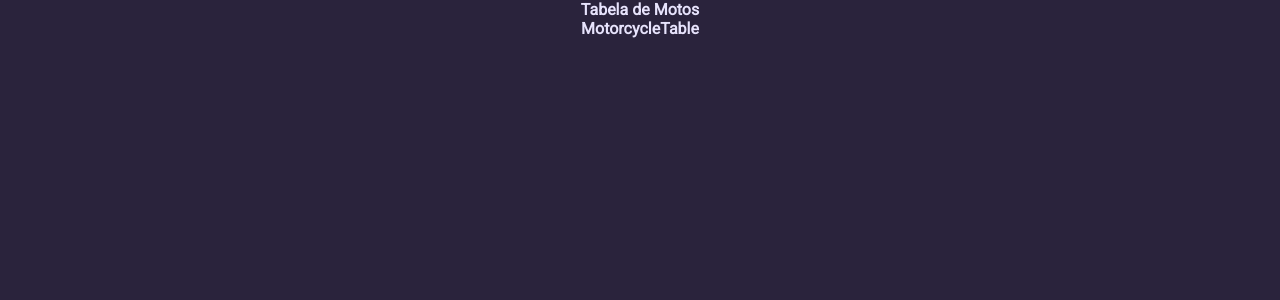
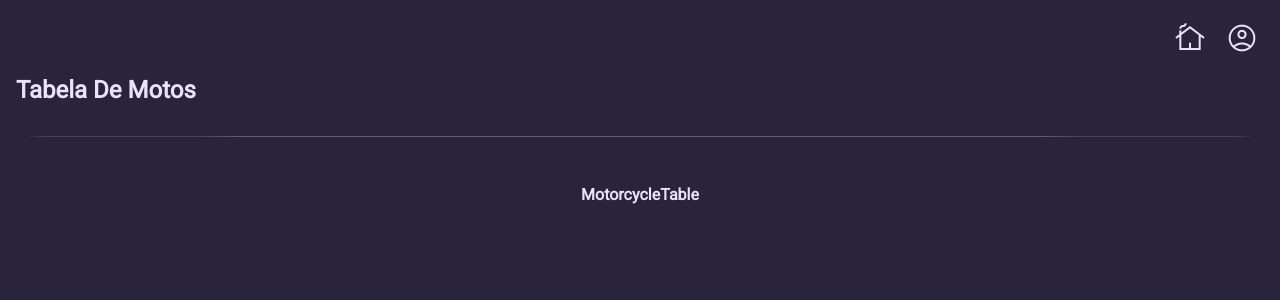
Before and after one commit to rsanttos89/teste-motocaSystems-frontEnd, a React (Create React App) app: page /motorcycle_table in a window 1280 px wide. Shown: the top 300 px of the page. Built offline with nearby package versions, Linux system fonts and the light colour scheme.

Commit message:
creating the header

```diff
--- a/src/components/Header/index.tsx
+++ b/src/components/Header/index.tsx
@@ -7,8 +7,15 @@ interface HeaderProps {
 
 const Header: React.FC<HeaderProps> = ({ title }) => {
   return (
-    <header id="topbar" className="flex">
+    <header id='topbar' className='flex'>
+      <div className='flex box-icons'>
+        <button className='material-symbols-outlined'>cottage</button>
+        <button className='material-symbols-outlined'>account_circle</button>
+      </div>
+
       <h1>{title}</h1>
+
+      <hr />
     </header>
   );
 };
--- a/src/components/Header/styles.css
+++ b/src/components/Header/styles.css
@@ -0,0 +1,37 @@
+#topbar {
+  width: 100%;
+  padding: 16px;
+}
+
+#topbar .box-icons {
+  margin-bottom: 16px;
+  flex-direction: row;
+  align-self: flex-end;
+  gap: 8px;
+}
+
+#topbar .box-icons button {
+  font-size: 2rem;
+  color: var(--txt-color);
+  background-color: transparent;
+  min-height: 44px;
+  max-height: 44px;
+  min-width: 44px;
+  max-width: 44px;
+}
+
+#topbar h1 {
+  font-size: 1.5rem;
+  font-weight: bolder;
+  text-transform: capitalize;
+  align-self: flex-start;
+}
+
+#topbar hr {
+  width: 100%;
+  height: 1px;
+  opacity: 0.3;
+  background-color: var(--border-color);
+  border-radius: 100%;
+  margin: 32px 0px ;
+}
--- a/src/routes/index.tsx
+++ b/src/routes/index.tsx
@@ -1,4 +1,3 @@
-import React from "react";
 import { BrowserRouter, Route, Routes, Navigate } from "react-router-dom";
 
 import Page404 from "../screens/404";
@@ -12,6 +11,7 @@ const RoutesApp = () => {
     <BrowserRouter>
       <Routes>
         <Route element={<Layout />}>
+          <Route path="/*" element={<Page404 />} />
           <Route path="/" element={<MotorcycleRegistration />} />
           <Route path="/motorcycle_table" element={<MotorcycleTable />} />
         </Route>
--- a/src/screens/MotorcycleRegistration/index.tsx
+++ b/src/screens/MotorcycleRegistration/index.tsx
@@ -3,7 +3,7 @@ import './styles.css';
 const MotorcycleRegistration = () => {
   return (
     <section id='body' className='flex'>
-      <h1>MotorcycleRegistration</h1>
+      <h2>Preencha as informações a baixo para registrar uma Moto 🏍️</h2>
     </section>
   );
 }
```
